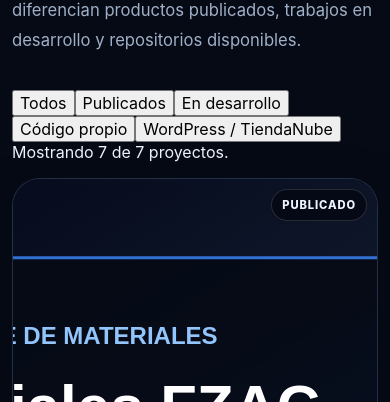
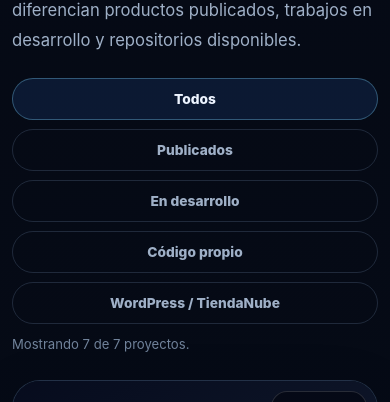
Before and after one commit to DylanDev08/Portfolio-Dylan, a React (Vite) app in the folder frontend/: page /proyectos in a window 390 px wide. Shown: the part 441-843 px from the top of the page. Built offline with nearby package versions, Linux system fonts and the light colour scheme; no server answers.

Commit message:
ux: style project filters and case study navigation

```diff
--- a/frontend/src/styles/project-case.css
+++ b/frontend/src/styles/project-case.css
@@ -1,3 +1,7 @@
+.project-filters{display:flex;flex-wrap:wrap;gap:9px;margin:-12px 0 12px}
+.project-filters button{min-height:42px;padding:0 14px;border:1px solid var(--border);border-radius:999px;background:transparent;color:var(--muted);font-weight:760;font-size:.86rem;transition:background .18s,border-color .18s,color .18s}
+.project-filters button:hover,.project-filters button.active{background:rgba(59,130,246,.13);border-color:var(--border-strong);color:var(--text)}
+.project-results{margin:0 0 28px;color:var(--muted-2);font-size:.82rem}
 .project-case-hero{padding:clamp(72px,8vw,112px) 0 clamp(54px,7vw,88px);border-bottom:1px solid var(--border)}
 .project-case-hero__grid{display:grid;grid-template-columns:minmax(0,.85fr) minmax(360px,1.15fr);gap:clamp(42px,7vw,88px);align-items:center}
 .project-case-hero__copy{min-width:0}
@@ -36,6 +40,8 @@
 }
 
 @media(max-width:680px){
+  .project-filters{display:grid;grid-template-columns:repeat(2,minmax(0,1fr))}
+  .project-filters button{text-align:center;padding-inline:10px}
   .project-case-hero{padding-top:54px}
   .project-case-hero h1{font-size:clamp(2.7rem,14vw,4.6rem)}
   .project-case-actions{display:grid;grid-template-columns:1fr}
@@ -46,3 +52,7 @@
   .project-case-next__inner{flex-direction:column;align-items:stretch}
   .project-case-next__inner .button{width:100%}
 }
+
+@media(max-width:420px){
+  .project-filters{grid-template-columns:1fr}
+}
```
